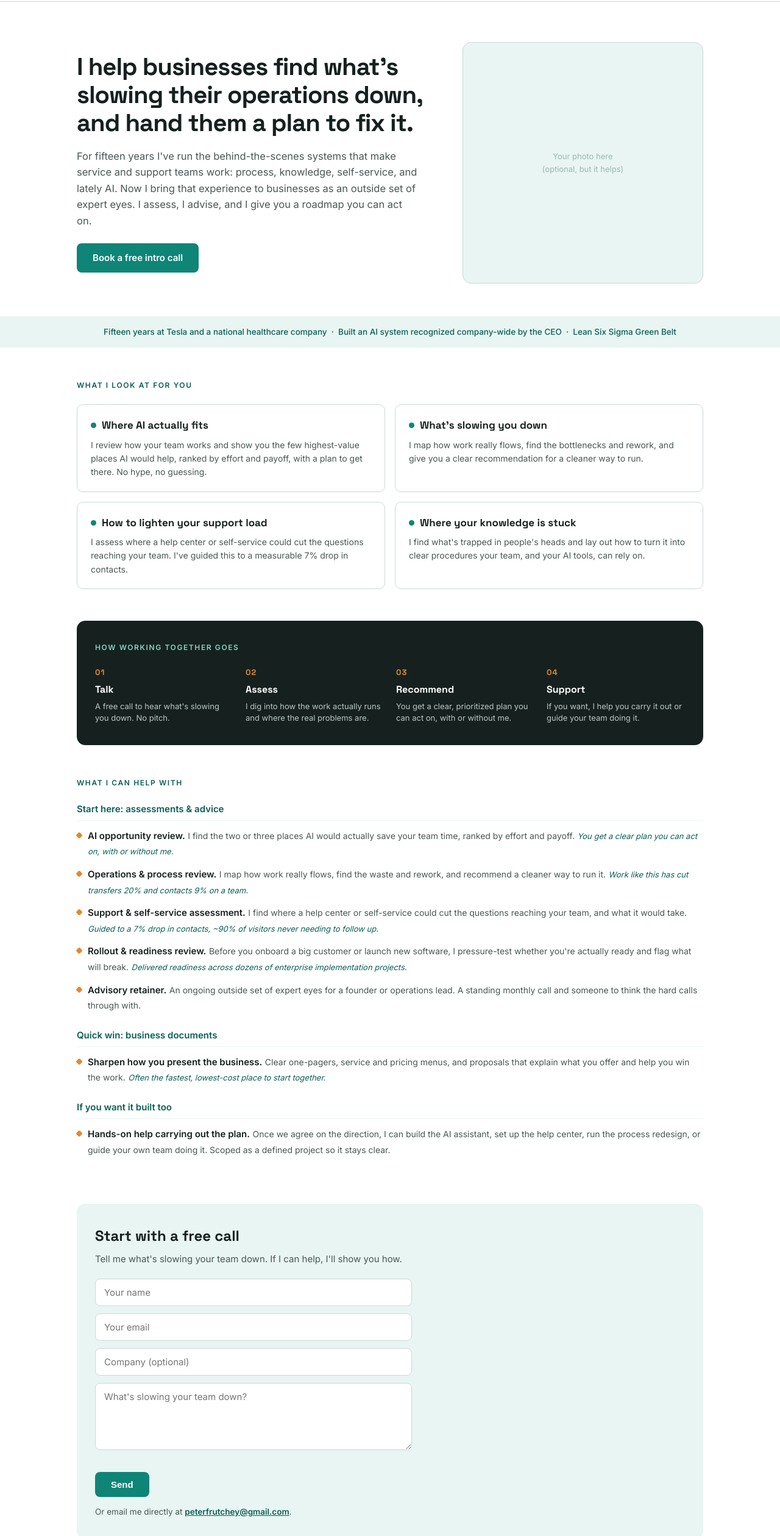
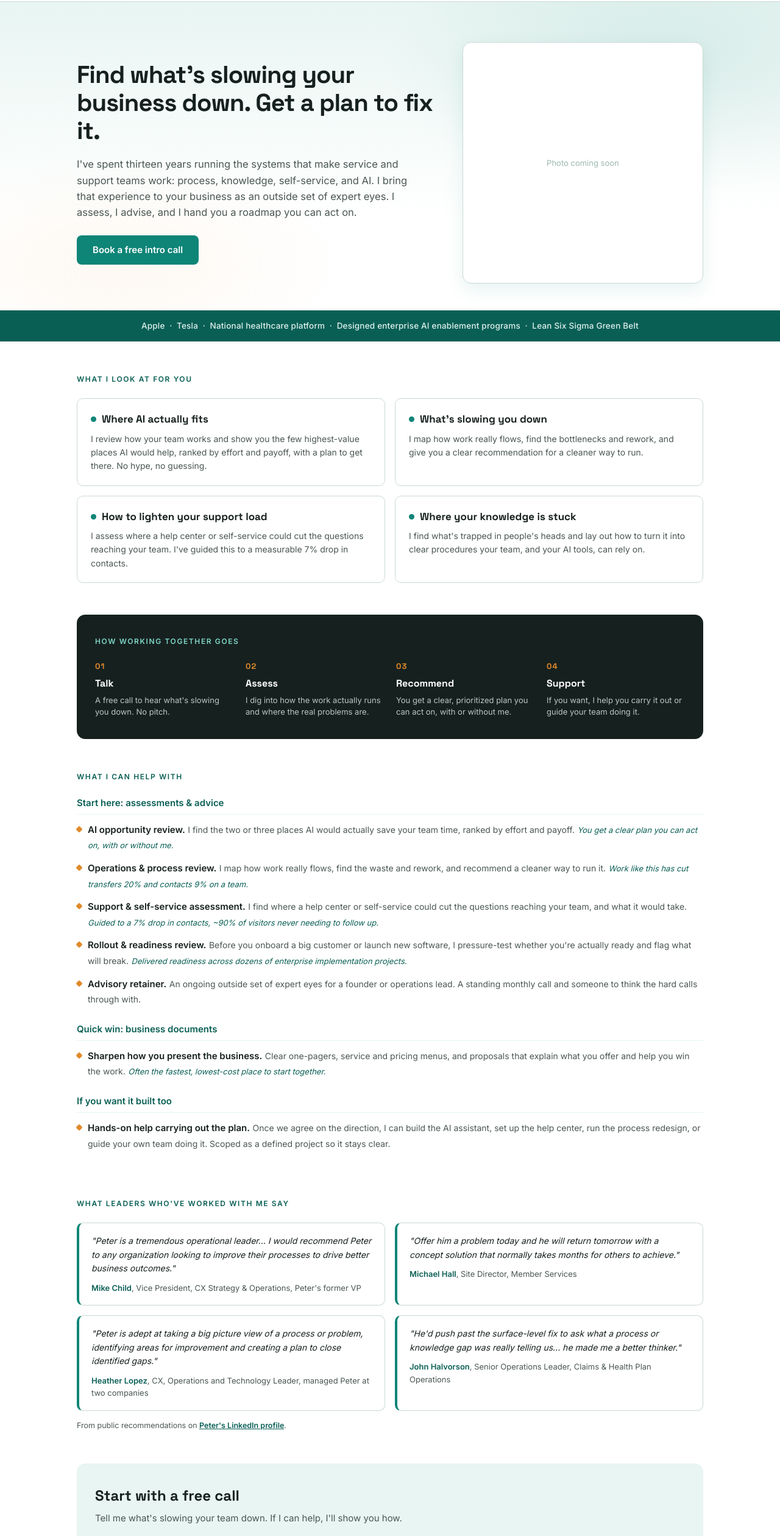
Before and after one commit to pf-builds/peterfrutchey-site, a plain HTML site: page index.html in a window 1280 px wide. Shown: the part 56-2575 px from the top of the page at 61% size. Drawn offline with Linux system fonts and the light colour scheme.

Commit message:
Refresh hero, credibility strip, and add References section
- Hero: gradient background, tightened headline, updated intro copy
- Credibility strip: inverted to teal-dark, updated to company list
- New References section with four public LinkedIn recommendations
- Footer links to LinkedIn instead of plain domain text

```diff
--- a/index.html
+++ b/index.html
@@ -38,7 +38,11 @@
   .navlinks a:hover{color:var(--teal-dk);}
   @media(max-width:620px){ .navlinks{display:none;} }
   /* hero */
-  .hero{padding:66px 0 20px;}
+  .hero{padding:66px 0 44px;
+    background:
+      radial-gradient(ellipse 60% 70% at 85% 20%, rgba(14,133,119,.10), transparent 60%),
+      radial-gradient(ellipse 50% 60% at 15% 85%, rgba(224,138,43,.06), transparent 60%),
+      linear-gradient(180deg, var(--teal-lt) 0%, #fff 70%);}
   .hero-grid{display:grid;grid-template-columns:1.5fr 1fr;gap:40px;align-items:center;}
   h1{font-size:40px;line-height:1.15;letter-spacing:-1px;font-weight:700;}
   .hero p{font-size:16.5px;color:var(--grey);margin-top:18px;max-width:560px;}
@@ -46,15 +50,16 @@
     font-size:15px;padding:12px 26px;border-radius:8px;text-decoration:none;
     margin-top:24px;border:none;cursor:pointer;}
   .btn:hover{background:var(--teal-dk);}
-  .headshot{aspect-ratio:1/1;border-radius:14px;background:var(--teal-lt);
+  .headshot{aspect-ratio:1/1;border-radius:14px;background:#fff;
     border:1px solid var(--line);display:flex;align-items:center;justify-content:center;
-    color:#9DB8B2;font-size:13px;text-align:center;padding:16px;overflow:hidden;}
+    color:#9DB8B2;font-size:13px;text-align:center;padding:16px;overflow:hidden;
+    box-shadow:0 10px 30px rgba(14,133,119,.10);}
   .headshot img{width:100%;height:100%;object-fit:cover;border-radius:14px;}
   @media(max-width:720px){ .hero-grid{grid-template-columns:1fr;} .headshot{max-width:260px;} h1{font-size:32px;} }
   /* credibility strip */
-  .cred{background:var(--teal-lt);margin-top:34px;}
-  .cred .wrap{padding:15px 26px;font-size:13.5px;color:var(--teal-dk);
-    font-weight:500;text-align:center;}
+  .cred{background:var(--teal-dk);}
+  .cred .wrap{padding:15px 26px;font-size:13.5px;color:#DFF1ED;
+    font-weight:500;text-align:center;letter-spacing:.2px;}
   /* sections */
   section{padding:52px 0;}
   .eyebrow{font-size:12px;text-transform:uppercase;letter-spacing:1.6px;
@@ -83,6 +88,16 @@
   .svc .t{font-size:15px;font-weight:600;}
   .svc .d{font-size:14px;color:var(--grey);}
   .svc .ex{font-size:13px;color:var(--teal-dk);font-style:italic;}
+  /* testimonials */
+  .quotes{display:grid;grid-template-columns:1fr 1fr;gap:16px;}
+  .quote{border:1px solid var(--line);border-left:4px solid var(--teal);
+    border-radius:10px;padding:18px 20px;background:#fff;}
+  .quote p{font-size:14px;color:var(--ink);font-style:italic;margin-bottom:10px;}
+  .quote .who{font-size:13px;color:var(--grey);font-style:normal;}
+  .quote .who b{color:var(--teal-dk);}
+  .quotesrc{font-size:12.5px;color:var(--grey);margin-top:14px;}
+  .quotesrc a{color:var(--teal-dk);font-weight:600;}
+  @media(max-width:620px){ .quotes{grid-template-columns:1fr;} }
   /* contact */
   .contact{background:var(--teal-lt);border-radius:14px;padding:34px 30px;}
   .contact h2{font-size:24px;margin-bottom:6px;}
@@ -109,6 +124,7 @@
       <a href="#whatido">What I do</a>
       <a href="#how">How it works</a>
       <a href="#services">Services</a>
+      <a href="#proof">References</a>
       <a href="#contact">Contact</a>
     </span>
   </div>
@@ -117,22 +133,22 @@
 <header class="hero">
   <div class="wrap hero-grid">
     <div>
-      <h1>I help businesses find what's slowing their operations down, and hand them a plan to fix it.</h1>
-      <p>For fifteen years I've run the behind-the-scenes systems that make service and
-      support teams work: process, knowledge, self-service, and lately AI. Now I bring that
-      experience to businesses as an outside set of expert eyes. I assess, I advise, and I
-      give you a roadmap you can act on.</p>
+      <h1>Find what's slowing your business down. Get a plan to fix it.</h1>
+      <p>I've spent thirteen years running the systems that make service and support teams
+      work: process, knowledge, self-service, and AI. I bring that experience to your
+      business as an outside set of expert eyes. I assess, I advise, and I hand you a
+      roadmap you can act on.</p>
       <a class="btn" href="#contact">Book a free intro call</a>
     </div>
     <!-- HEADSHOT: replace the placeholder below with <img src="headshot.jpg" alt="Peter Frutchey"> -->
-    <div class="headshot">Your photo here<br>(optional, but it helps)</div>
+    <div class="headshot">Photo coming soon</div>
   </div>
 </header>
 
 <div class="cred">
   <div class="wrap">
-    Fifteen years at Tesla and a national healthcare company &nbsp;·&nbsp;
-    Built an AI system recognized company-wide by the CEO &nbsp;·&nbsp;
+    Apple &nbsp;·&nbsp; Tesla &nbsp;·&nbsp; National healthcare platform &nbsp;·&nbsp;
+    Designed enterprise AI enablement programs &nbsp;·&nbsp;
     Lean Six Sigma Green Belt
   </div>
 </div>
@@ -218,7 +234,40 @@
         defined project so it stays clear.</span></div>
     </div>
 
-    <!-- TESTIMONIALS: add real client quotes here once you have permission. Do not invent any. -->
+  </div>
+</section>
+
+<section id="proof" style="padding-top:0;">
+  <div class="wrap">
+    <div class="eyebrow">What leaders who've worked with me say</div>
+    <div class="quotes">
+      <div class="quote">
+        <p>"Peter is a tremendous operational leader... I would recommend Peter to any
+        organization looking to improve their processes to drive better business outcomes."</p>
+        <div class="who"><b>Mike Child</b>, Vice President, CX Strategy &amp; Operations,
+        Peter's former VP</div>
+      </div>
+      <div class="quote">
+        <p>"Offer him a problem today and he will return tomorrow with a concept solution
+        that normally takes months for others to achieve."</p>
+        <div class="who"><b>Michael Hall</b>, Site Director, Member Services</div>
+      </div>
+      <div class="quote">
+        <p>"Peter is adept at taking a big picture view of a process or problem, identifying
+        areas for improvement and creating a plan to close identified gaps."</p>
+        <div class="who"><b>Heather Lopez</b>, CX, Operations and Technology Leader,
+        managed Peter at two companies</div>
+      </div>
+      <div class="quote">
+        <p>"He'd push past the surface-level fix to ask what a process or knowledge gap was
+        really telling us... he made me a better thinker."</p>
+        <div class="who"><b>John Halvorson</b>, Senior Operations Leader, Claims &amp;
+        Health Plan Operations</div>
+      </div>
+    </div>
+    <div class="quotesrc">From public recommendations on
+      <a href="https://www.linkedin.com/in/peterfrutchey" rel="noopener">Peter's LinkedIn profile</a>.
+    </div>
   </div>
 </section>
 
@@ -245,7 +294,8 @@
 <footer>
   <div class="wrap">
     Peter Frutchey &nbsp;·&nbsp; Operations &amp; AI Consulting &nbsp;·&nbsp; Sacramento, California
-    &nbsp;·&nbsp; Advisory, project, and fractional engagements &nbsp;·&nbsp; peterfrutchey.com
+    &nbsp;·&nbsp; Advisory, project, and fractional engagements &nbsp;·&nbsp;
+    <a href="https://www.linkedin.com/in/peterfrutchey" rel="noopener" style="color:#0A5F55;font-weight:600;">LinkedIn</a>
   </div>
 </footer>
 
```
